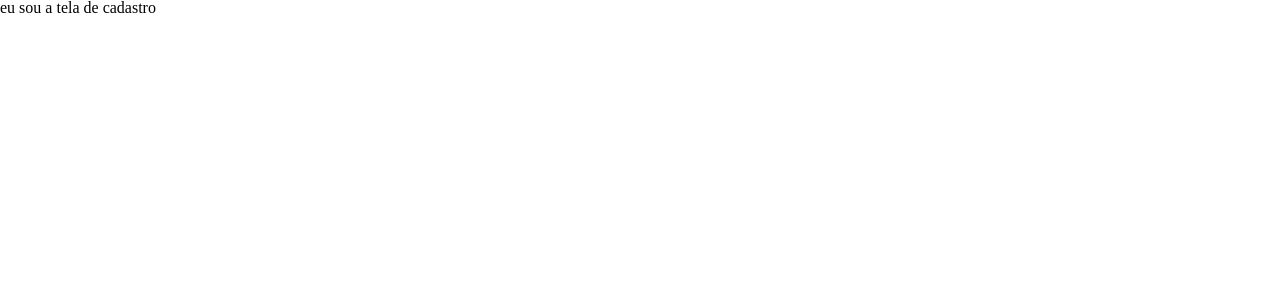
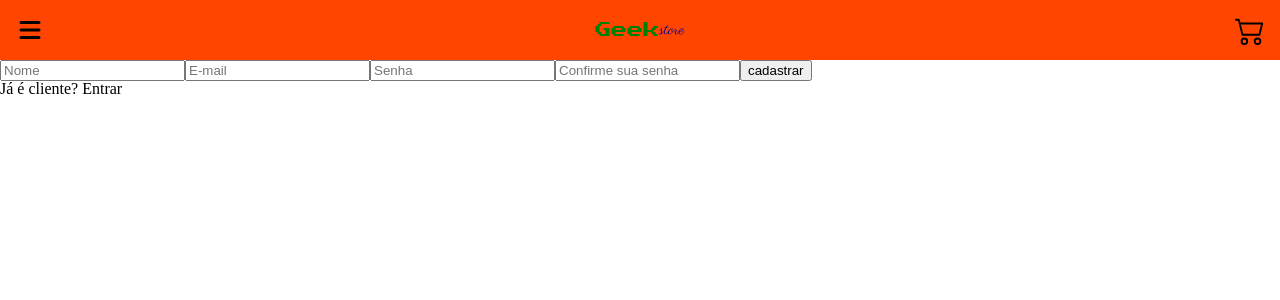
Before and after one commit to victorHL99/projeto14-boot-store-front, a React (Create React App) app: page /cadastro in a window 1280 px wide. Shown: the top 300 px of the page. Built offline with nearby package versions, Linux system fonts and the light colour scheme.

Commit message:
tela de cadastro implementada sem os estilos

```diff
--- a/src/components/Header.js
+++ b/src/components/Header.js
@@ -26,7 +26,7 @@ function Header (){
 
 const HeadPage = styled.header`
 
-    background-color: #5C3782;
+    background-color: #FF4500;
     display: flex;
     align-items: center;
     justify-content: space-between;
@@ -38,10 +38,12 @@ const HeadPage = styled.header`
     }
     .logo .geek{
         font-family: 'Press Start 2P', cursive;
+        color: green;
 
     }
     .logo .store{
          font-family: 'Parisienne';
+         color: darkblue;
     }
 
 
--- a/src/components/Register.js
+++ b/src/components/Register.js
@@ -1,10 +1,70 @@
+import { useState } from "react";
+import { useNavigate } from "react-router-dom";
+import styled from "styled-components";
+import api from './api/api'
+
+import Header from "./Header";
+
 function Register (){
 
+    const navigate = useNavigate();
+
+    const [datasToRegister, setDatas] = useState({name:'', email:'', password:'', confPassword:''});
+
+    function tryRegister(event){
+
+        event.preventDefault();
+
+        api
+        .post('/register', datasToRegister)
+        .then((response)=>{
+            console.log('O registro ta safe!', response.data);
+        })
+        .catch((err) => {
+            console.log('Erro ao cadastrar usuario', err)
+        })
+
+    }
+
+    function toLogin(){
+        navigate('/');
+    }
+
+
     return(
+        <>
+            <Header/>
 
-        <h1> eu sou a tela de cadastro</h1>
+            <Main>
+                <form onSubmit={tryRegister}>
+                    <input type={'text'} placeholder={'Nome'}></input>
+                    <input type={'email'} placeholder={'E-mail'}></input>
+                    <input type={'password'} placeholder={'Senha'}></input>
+                    <input type={'password'} placeholder={'Confirme sua senha'}></input>
+
+                    <button>cadastrar</button>
+                </form>
+
+                <p>Já é cliente? <span onClick={()=> navigate('/login')} >Entrar</span></p>
+
+            </Main>
+
+
+        </>
+
 
     )
 }
 
+
+const Main = styled.main `
+
+
+
+
+`
+
+
+
+
 export default Register;
```
Also changed, not shown: src/components/App.js (line endings or trailing spaces).
